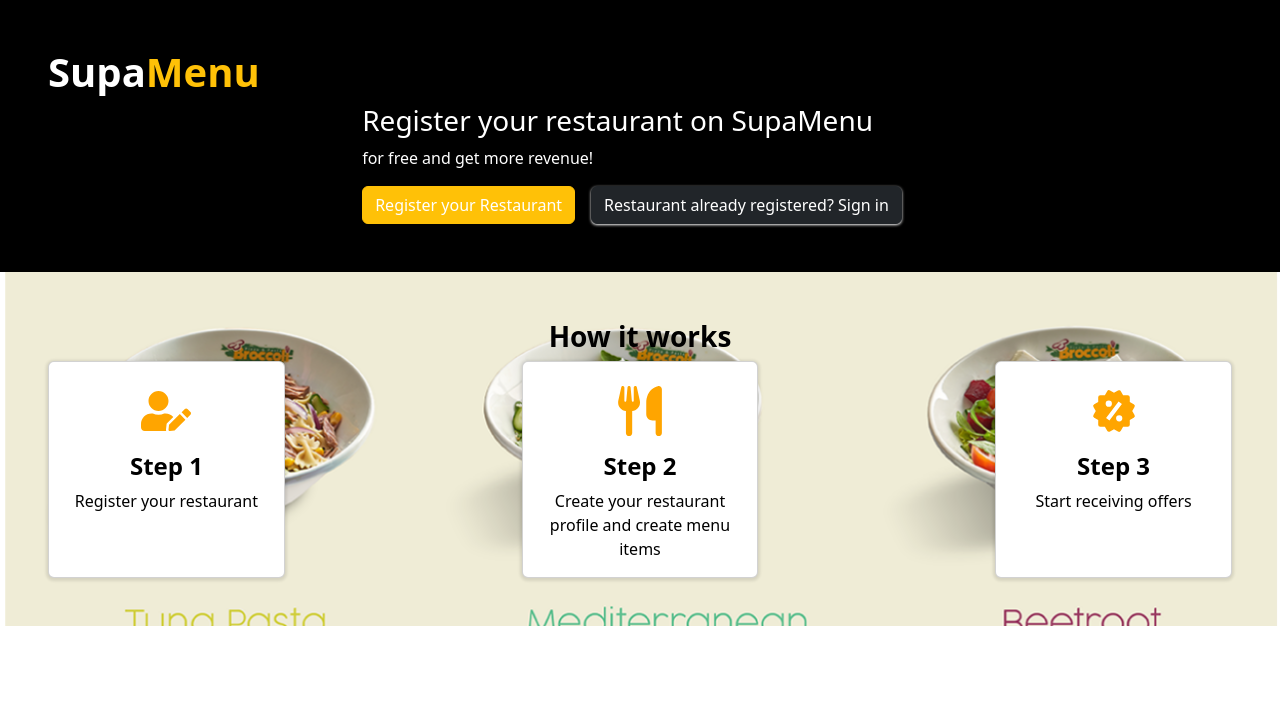
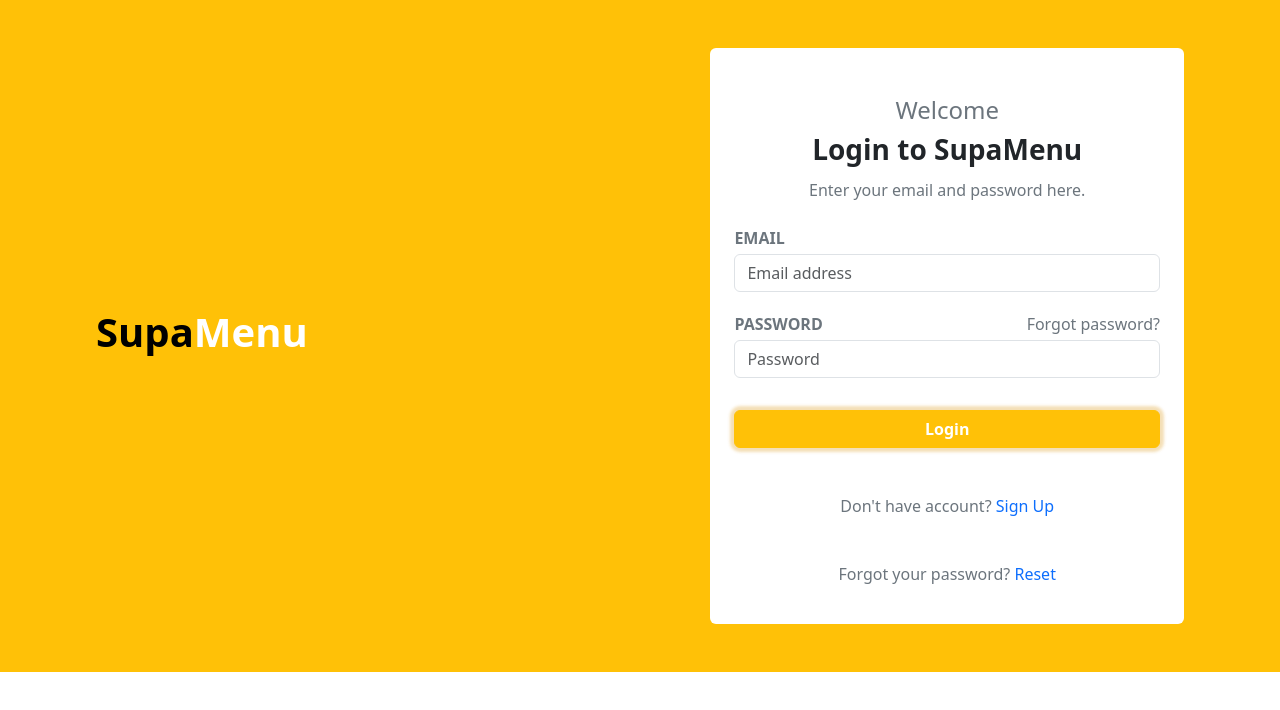
Before and after one commit to orestengabo0/Supa-menu-, a React (Vite) app in the folder Front-end/: page / in a window 1280 px wide. Shown: the top 710 px of the page. Built offline with nearby package versions, Linux system fonts and the light colour scheme.

Commit message:
signin page

```diff
--- a/Front-end/package.json
+++ b/Front-end/package.json
@@ -12,7 +12,8 @@
     "bootstrap": "^5.3.3",
     "react": "^18.2.0",
     "react-dom": "^18.2.0",
-    "react-icons": "^5.2.1"
+    "react-icons": "^5.2.1",
+    "react-router-dom": "^6.24.0"
   },
   "devDependencies": {
     "@types/react": "^18.0.27",
--- a/Front-end/src/App.tsx
+++ b/Front-end/src/App.tsx
@@ -1,10 +1,10 @@
 import React from "react";
-import WelcomePage from "./components/WelcomePage/WelcomePage";
+import SignUp from "./components/SignUp/SignUp";
 
 const App = () => {
   return (
     <div>
-      <WelcomePage />
+      <SignUp />
     </div>
   );
 };
--- /dev/null
+++ b/Front-end/src/components/SignUp/SignUp.module.css
@@ -0,0 +1,25 @@
+.rounded {
+    width: 40%;
+}
+.login {
+    width: 100%;
+    box-shadow: 0 0 3px 4px #db94114d;
+}
+.contain {
+    line-height: 2;
+}
+.forgot-password {
+    cursor: pointer;
+}
+.forgot-password:hover {
+    color: white;
+}
+.signup {
+    cursor: pointer;
+}
+.reset {
+    cursor: pointer;
+}
+.right {
+    align-content: center;
+}
--- /dev/null
+++ b/Front-end/src/components/SignUp/SignUp.tsx
@@ -0,0 +1,61 @@
+import React from "react";
+import styles from "./SignUp.module.css";
+import { Link } from "react-router-dom";
+
+const SignUp = () => {
+  return (
+    <div
+      className={`bg-warning p-5 d-flex justify-content-between contain ${styles["contain"]}`}
+    >
+      <h1 className={`p-5 right ${styles['right']}`}>
+        <span className="text-black fw-bold">Supa</span>
+        <span className="text-white fw-bold">Menu</span>
+      </h1>
+      <form className={`bg-white mx-5 p-4 pt-5 rounded ${styles["rounded"]}`}>
+        <h5 className="text-secondary text-center fs-4">Welcome</h5>
+        <h5 className="text-center fs-3 fw-bold">Login to SupaMenu</h5>
+        <p className="text-center text-secondary">Enter your email and password here.</p>
+        <div className="mb-3">
+          <label htmlFor="email" className="text-secondary fw-semibold">
+            EMAIL
+          </label>
+          <input
+            type="text"
+            id="email"
+            className="form-control"
+            placeholder="Email address"
+          />
+        </div>
+        <div className="mb-3">
+          <div className="d-flex justify-content-between">
+            <label htmlFor="password" className="text-secondary fw-semibold">
+              PASSWORD
+            </label>
+            <label className={`text-secondary forgot-password ${styles['forgot-password']}`}>Forgot password?</label>
+          </div>
+          <input
+            type="text"
+            id="email"
+            className="form-control"
+            placeholder="Password"
+          />
+        </div>
+        <button
+          className={`btn btn-warning fw-semibold text-white mt-3 login ${styles["login"]}`}
+        >
+          Login
+        </button>
+        <div className="lh-sm">
+          <p className="text-center mt-5 text-secondary">
+            Don't have account? <span className={`text-primary signup ${styles['signup']}`}>Sign Up</span>
+          </p>
+          <p className="text-center mt-5 text-secondary">
+            Forgot your password? <span className={`text-primary reset ${styles['reset']}`}>Reset</span>
+          </p>
+        </div>
+      </form>
+    </div>
+  );
+};
+
+export default SignUp;
```
Also changed, not shown: 1 other file (tests, documents, lock files or other folders).
